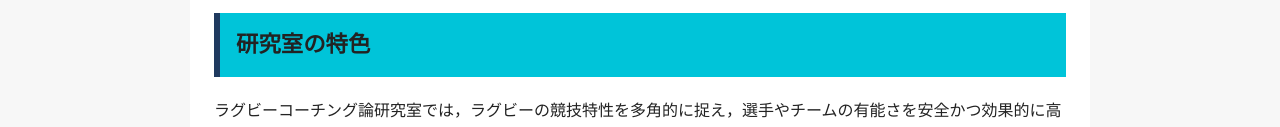
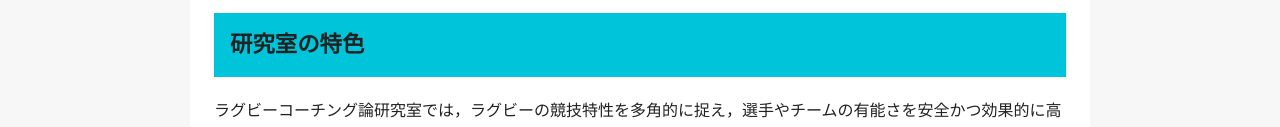
Before and after one commit to tsukuba-rugby-lab/lab-website, a plain HTML site: page index.html in a window 1280 px wide. Shown: the part 592-719 px from the top of the page. Drawn offline with Linux system fonts and the light colour scheme.

Commit message:
Update style.css

```diff
--- a/style.css
+++ b/style.css
@@ -84,7 +84,6 @@ footer {
   margin-bottom: 20px;
   padding: 12px 16px;
   background: #00C4D9;
-  border-left: 6px solid #1f3a5f;
   font-size: 1.4em;
   font-weight: bold;
 }
```
